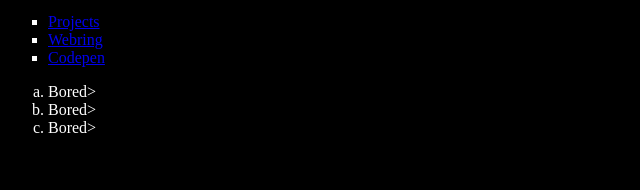
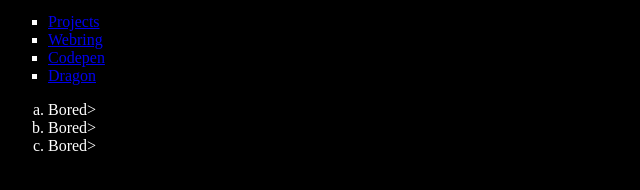
Before and after one commit to HudsonClark/hudsonclark.github.io, a plain HTML site: page index.html in a window 1280 px wide. Shown: the part 470-660 px from the top of the page, without its empty margins (0-640 px from the left). Drawn offline with Linux system fonts and the light colour scheme.

Commit message:
Update index.html

```diff
--- a/index.html
+++ b/index.html
@@ -20,9 +20,11 @@ ul{list-style-type: square;}
   <li><a href="projects.html">Projects</a></li>
   <li><a href="webring.html">Webring</a></li>
   <li><a href="projects/codepen.html">Codepen</a></li>
+  <li><a href="dragon_example.html">Dragon</a></li>
   </ul>
   <ol>
   <li>Bored></li>
   <li>Bored></li>
   <li>Bored></li>
+
 </body>
```
